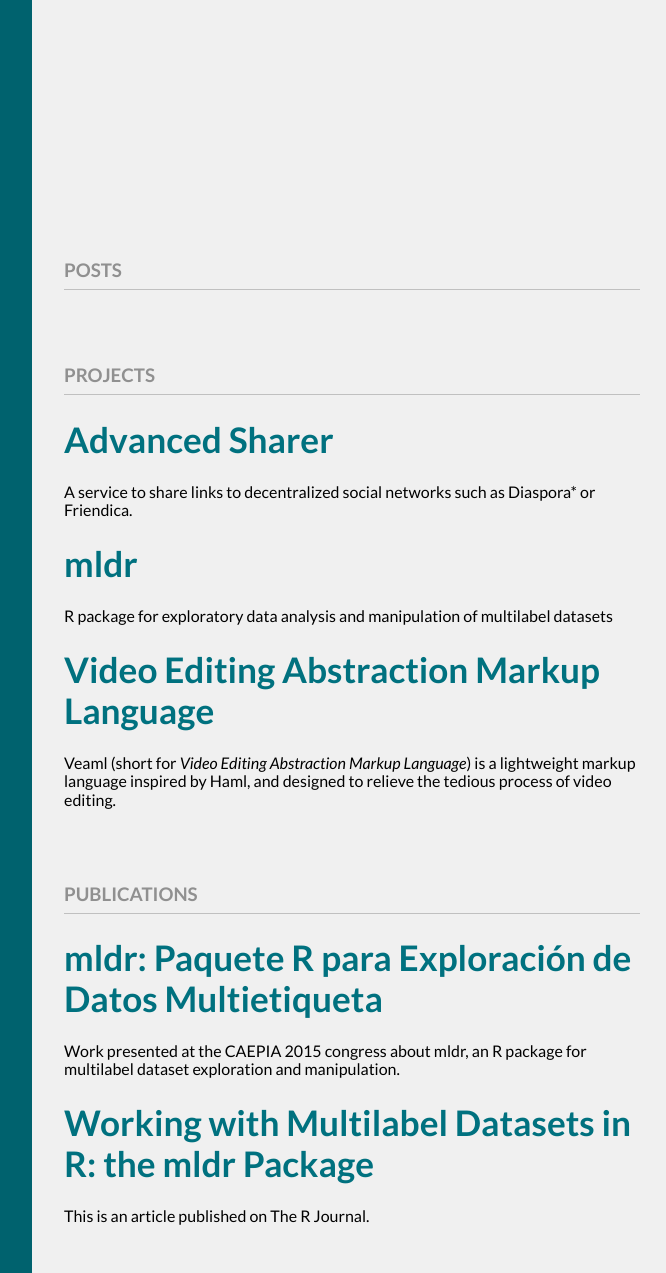
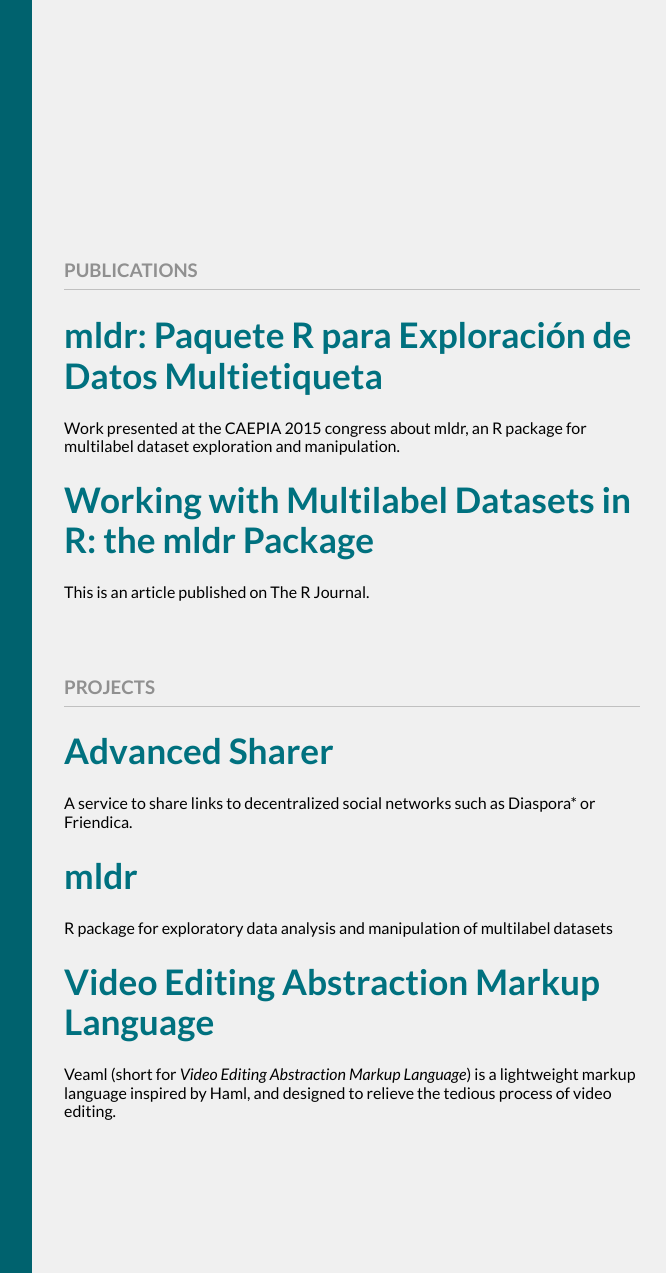
Before and after one commit to fdavidcl/fdavidcl.github.io, a Jekyll site: the page built from index.html, in a window 1280 px wide and 1273 px high. Shown: the whole window, without its empty margins (288-954 px from the left). Built offline with Jekyll 4.4.1, drawn with Linux system fonts in a browser that asks for light colours; nearby versions of some CDN libraries; part of the change alters nothing that is shown.

```diff
--- a/_config.yml
+++ b/_config.yml
@@ -16,6 +16,12 @@ style:
   foreground: "000000"
   accent: "00bcd4"
 
+# This list helps the index page show the correct collections in the desired order
+lists:
+  - publications
+  - projects
+
+# This list tells Jekyll which collections exist
 collections:
   - publications
   - projects
--- a/index.html
+++ b/index.html
@@ -3,7 +3,8 @@ layout: default
 title: Main
 ---
 
-{% for collection in site.collections %}
+{% for name in site.lists %}
+  {% assign collection = site.collections | where: 'label',name | first %}
   <h3 id="{{ collection.label }}">{{ collection.label }}</h3>
 
   {% for i in collection.docs %}
```
